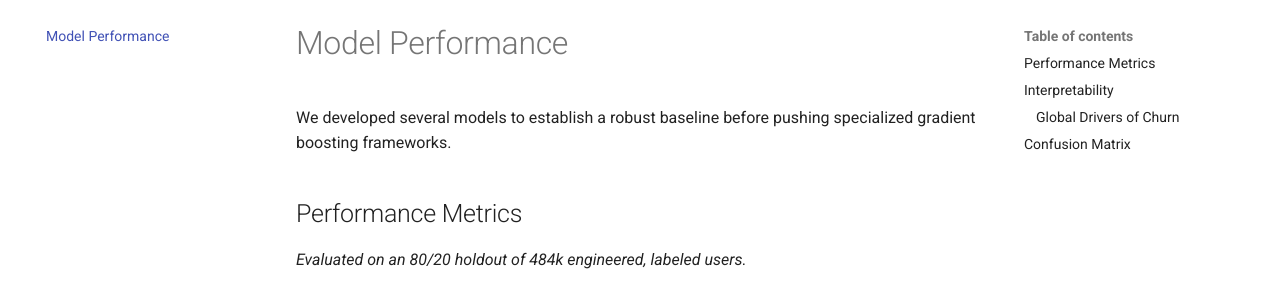
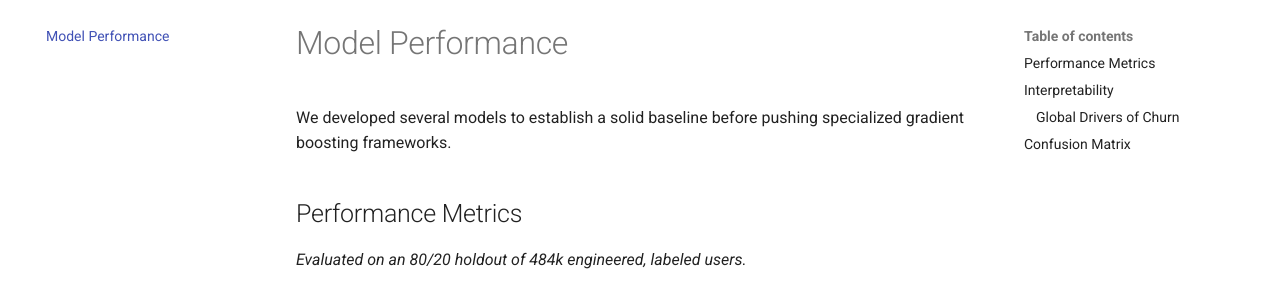
Before and after one commit to CCallahan308/ecommerce-retention-growth, an MkDocs documentation site: the page built from docs/modeling.md, in a window 1280 px wide and 900 px high. Shown: the part 123-409 px from the top of the window. Built offline with MkDocs 1.6.1 and Material for MkDocs 9.7.7, drawn with Linux system fonts in a browser that asks for light colours; comment, search, counter and statistics services are not loaded.

Commit message:
Fix em dashes and buzzwords

```diff
--- a/docs/modeling.md
+++ b/docs/modeling.md
@@ -1,6 +1,6 @@
 # Model Performance
 
-We developed several models to establish a robust baseline before pushing specialized gradient boosting frameworks.
+We developed several models to establish a solid baseline before pushing specialized gradient boosting frameworks.
 
 ## Performance Metrics
 
```
Also changed, not shown: README.md (+4 -4 lines), 1 other file.
